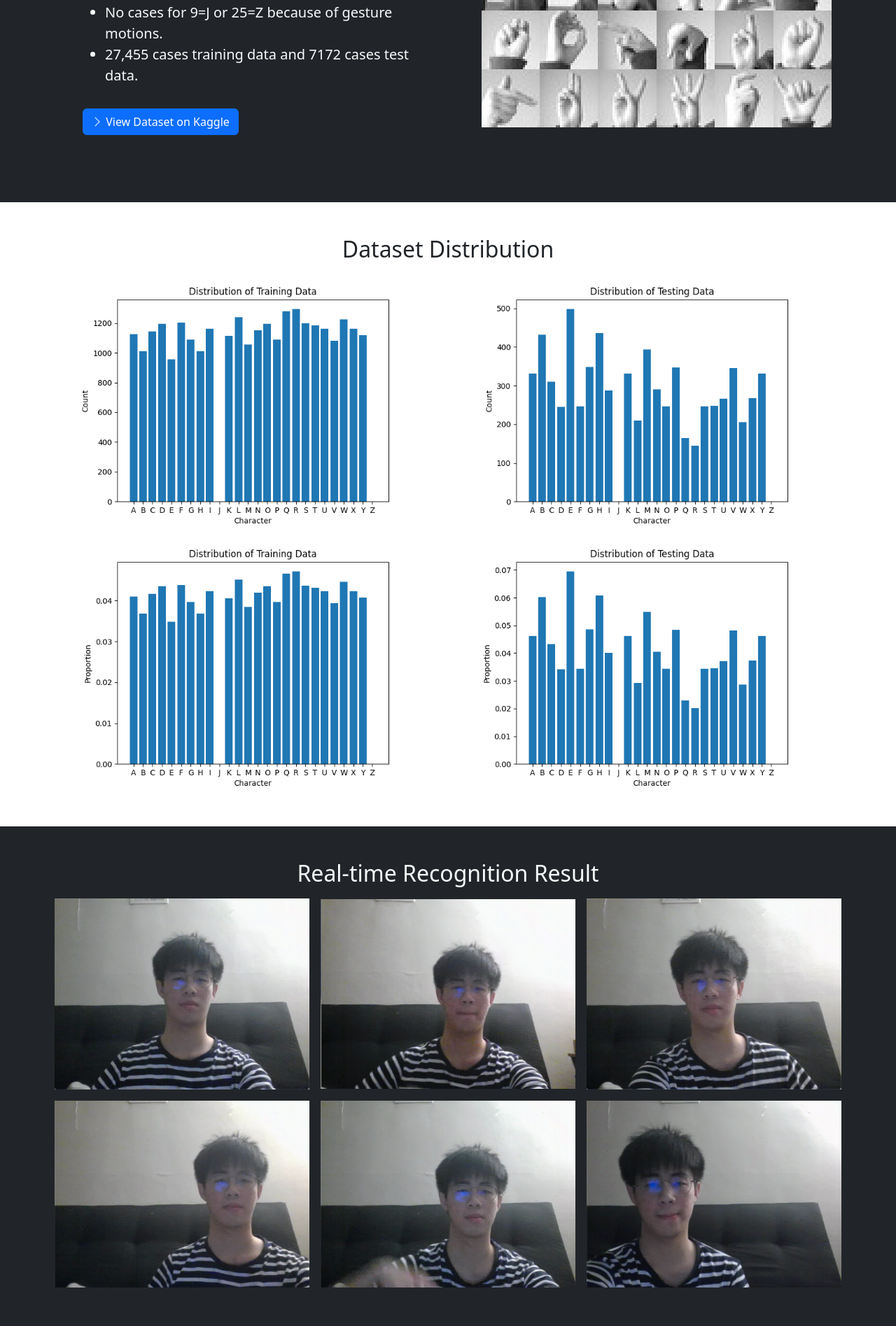
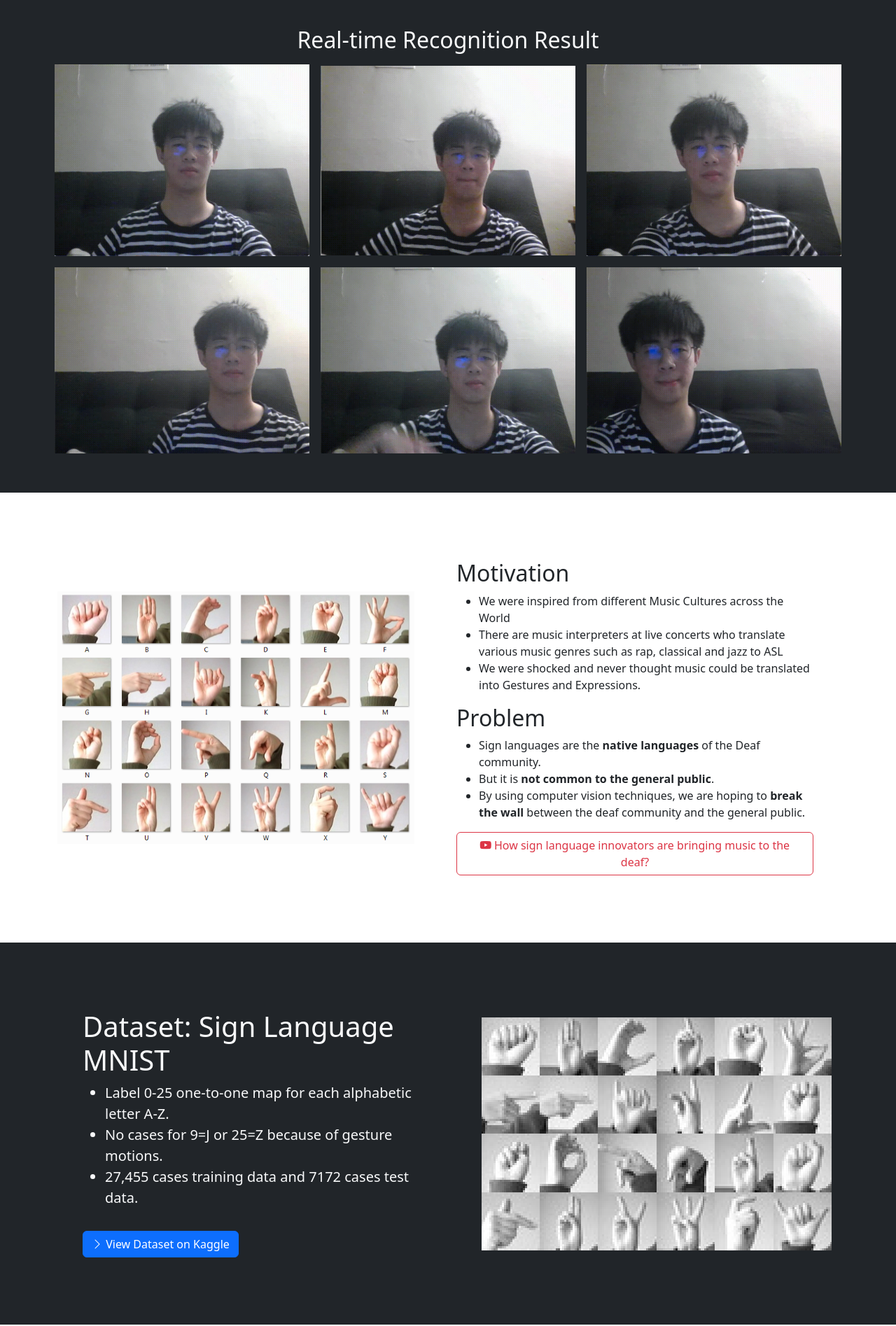
Before and after one commit to whuang288alex/sign_language, a Flask app: page / in a window 1280 px wide. Shown: the part 1272-3167 px from the top of the page at 70% size. Run offline with Flask 2, Linux system fonts and the light colour scheme; some libraries are stand-ins or nearby versions.

Commit message:
index update

```diff
--- a/templates/index.html
+++ b/templates/index.html
@@ -28,35 +28,69 @@
                     <li class="nav-item">
                         <a href="#method" class="nav-link">Method</a>
                     </li>
+                    <li class="nav-item">
+                        <a href="#questions" class="nav-link">Questions</a>
+                    </li>
                 </ul>
             </div>
         </div>
     </nav>
-    <!-- showcase1
-    <section class="bg-dark text-light pb-5 pb-lg-0 text-center">
-        <div class="container">
-            <div>
-                <div>
-                    <h1>Sign Language Detection</h1>
-                    <p>Alex Huang, Xizheng Yu</p>
-                    <p>We use computer vision techniques to recognize hand gestures.</p>
-                </div>
-                <div><img class="" src="../img/1_hands.png"/></div>
-            </div>
-        </div>
-    </section>-->
     <!-- start -->
     <section class="bg-dark text-light p-5 pb-lg-0 text-center text-sm-start">
         <div class="container">
             <div class="d-sm-flex align-items-center justify-content-between">
                 <div>
                     <h1><span class="text-warning">Sign Language </span>Detection</h1>
-                        <p class="lead my-4">
-                            CS639 Computer Vision FA22 Final Project<br>
-                            Alex Huang (whuang288@wisc.edu), Xizheng Yu (xyu354@wisc.edu)
-                        </p>
+                    <p class="lead my-4">
+                        CS639 Computer Vision FA22 Final Project<br>
+                        Alex Huang (whuang288@wisc.edu), Xizheng Yu (xyu354@wisc.edu)
+                    </p>
+                    <a href="https://github.com/whuang288alex/sign_language/" class="btn btn-outline-light mt-3">
+                        <i class="bi bi-github"></i> Github
+                    </a>
                 </div>
                 <img class="img-fluid w-50 d-none d-sm-block" src="../img/1_hands.png" alt=""/>
+            </div>
+        </div>
+    </section>
+    <!-- presentation video -->
+    <section id="distribution" class="text-center p-5">
+        <div class="container">
+            <div class="row align-items-center justify-content-between">
+                <div class="col-md p-2">
+                    <iframe src="https://docs.google.com/presentation/d/e/2PACX-1vTTrg9zh1rq2_47lQpo7c4wtyhx5MVJ_xWYcE6SWItGdDdRY06NIIe5dxJKVZ5lohRk-Qsn3ZQSoeYF/embed?start=false&loop=false&delayms=3000" frameborder="0" width="630" height="375" allowfullscreen="true" mozallowfullscreen="true" webkitallowfullscreen="true"></iframe>
+                </div>
+                <div class="col-md p-2">
+                    <iframe width="630" height="375" src="https://www.youtube.com/embed/1lxrb_ezP-g" title="YouTube video player" frameborder="0" allow="accelerometer; autoplay; clipboard-write; encrypted-media; gyroscope; picture-in-picture" allowfullscreen></iframe>
+                </div>
+            </div>
+        </div>
+    </section>
+    <!-- gif gallary -->
+    <section id="gifs" class="text-center p-5 bg-dark text-light">
+        <div class="container">
+            <h2><span>Real-time Recognition Result</span></h2>
+            <div class="row align-items-center justify-content-between">
+                <div class="col-md p-2">
+                    <img src="../img/gif/B.gif" class="img-fluid" alt="" />
+                </div>
+                <div class="col-md p-2">
+                    <img src="../img/gif/C.gif" class="img-fluid" alt="" />
+                </div>
+                <div class="col-md p-2">
+                    <img src="../img/gif/F.gif" class="img-fluid" alt="" />
+                </div>
+            </div>
+            <div class="row align-items-center justify-content-between">
+                <div class="col-md p-2">
+                    <img src="../img/gif/L.gif" class="img-fluid" alt="" />
+                </div>
+                <div class="col-md p-2">
+                    <img src="../img/gif/Q.gif" class="img-fluid" alt="" />
+                </div>
+                <div class="col-md p-2">
+                    <img src="../img/gif/P.gif" class="img-fluid" alt="" />
+                </div>
             </div>
         </div>
     </section>
```
Also changed, not shown: other parts of templates/index.html (+6 -34 lines), 1 other file.
